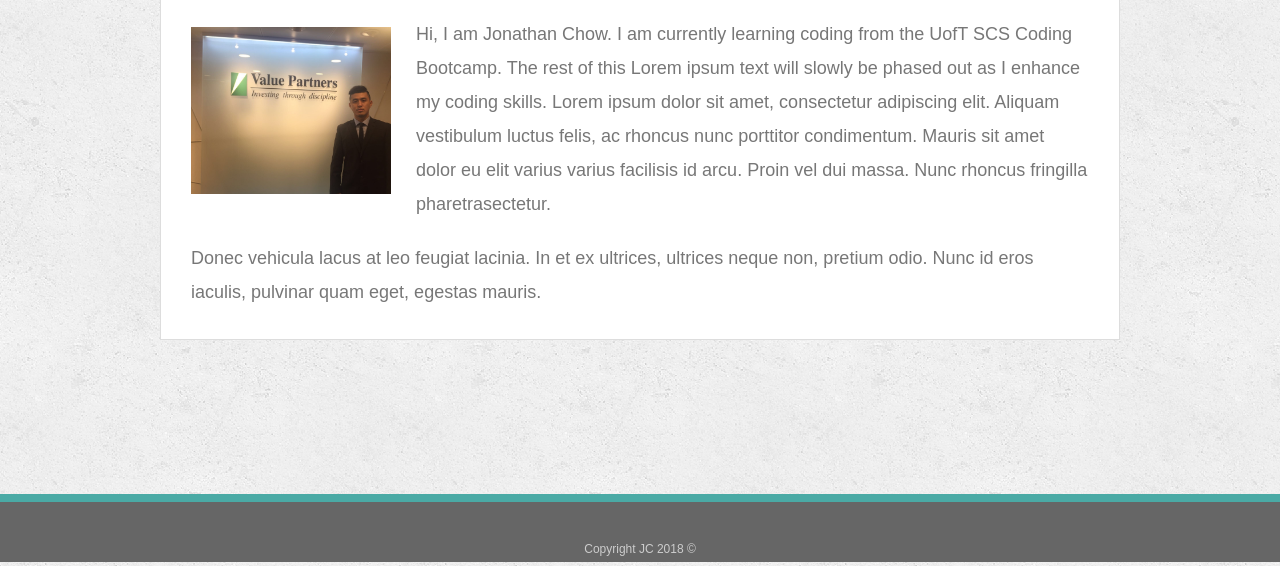
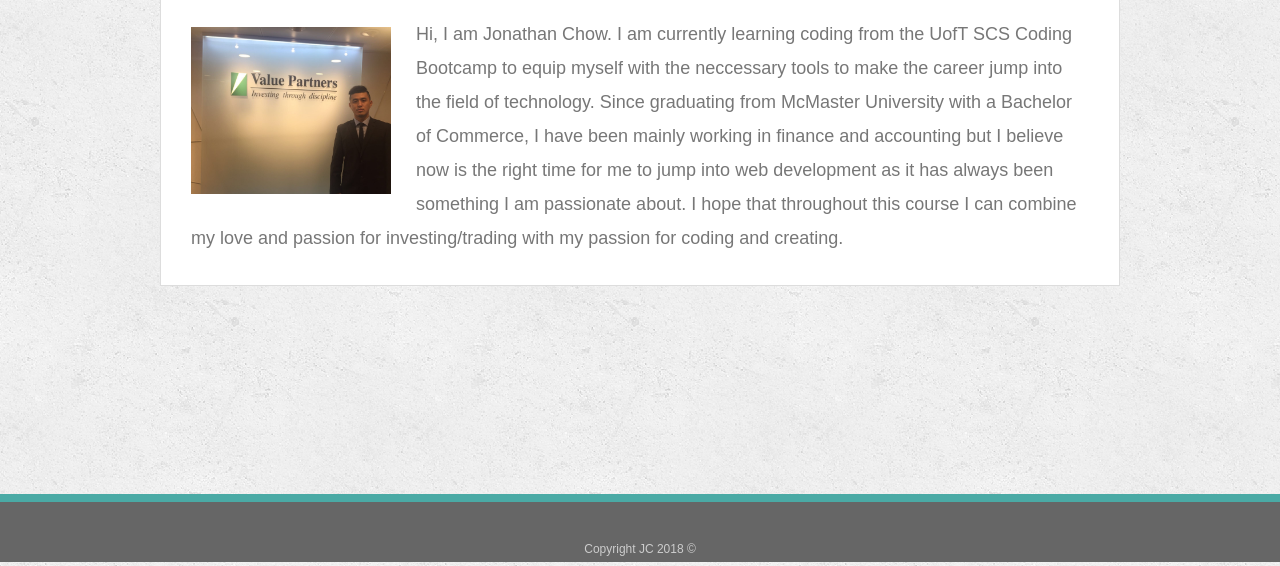
Before and after one commit to jonchow88/Responsive-Portfolio, a plain HTML site: page index.html in a window 1280 px wide. Shown: the part 236-802 px from the top of the page. Drawn offline with Linux system fonts and the light colour scheme.

Commit message:
updated june10

```diff
--- a/index.html
+++ b/index.html
@@ -29,10 +29,7 @@
 
       <img src="assets/images/jon.jpg" class="auth-image" alt="Jonathan Chow">
 
-      <p>Hi, I am Jonathan Chow. I am currently learning coding from the UofT SCS Coding Bootcamp. The rest of this Lorem ipsum text will slowly be phased out as I enhance my coding skills. Lorem ipsum dolor sit amet, consectetur adipiscing elit. Aliquam vestibulum luctus felis, ac rhoncus nunc porttitor condimentum. Mauris sit amet dolor eu elit varius varius facilisis id arcu. Proin vel dui massa. Nunc rhoncus fringilla pharetrasectetur.</p>
-
-      <p>Donec vehicula lacus at leo feugiat lacinia. In et ex ultrices, ultrices neque non, pretium odio. Nunc id eros iaculis, pulvinar quam eget, egestas mauris.</p>
-
+      <p>Hi, I am Jonathan Chow. I am currently learning coding from the UofT SCS Coding Bootcamp to equip myself with the neccessary tools to make the career jump into the field of technology. Since graduating from McMaster University with a Bachelor of Commerce, I have been mainly working in finance and accounting but I believe now is the right time for me to jump into web development as it has always been something I am passionate about. I hope that throughout this course I can combine my love and passion for investing/trading with my passion for coding and creating. </p>
 
 
     </section>
```
